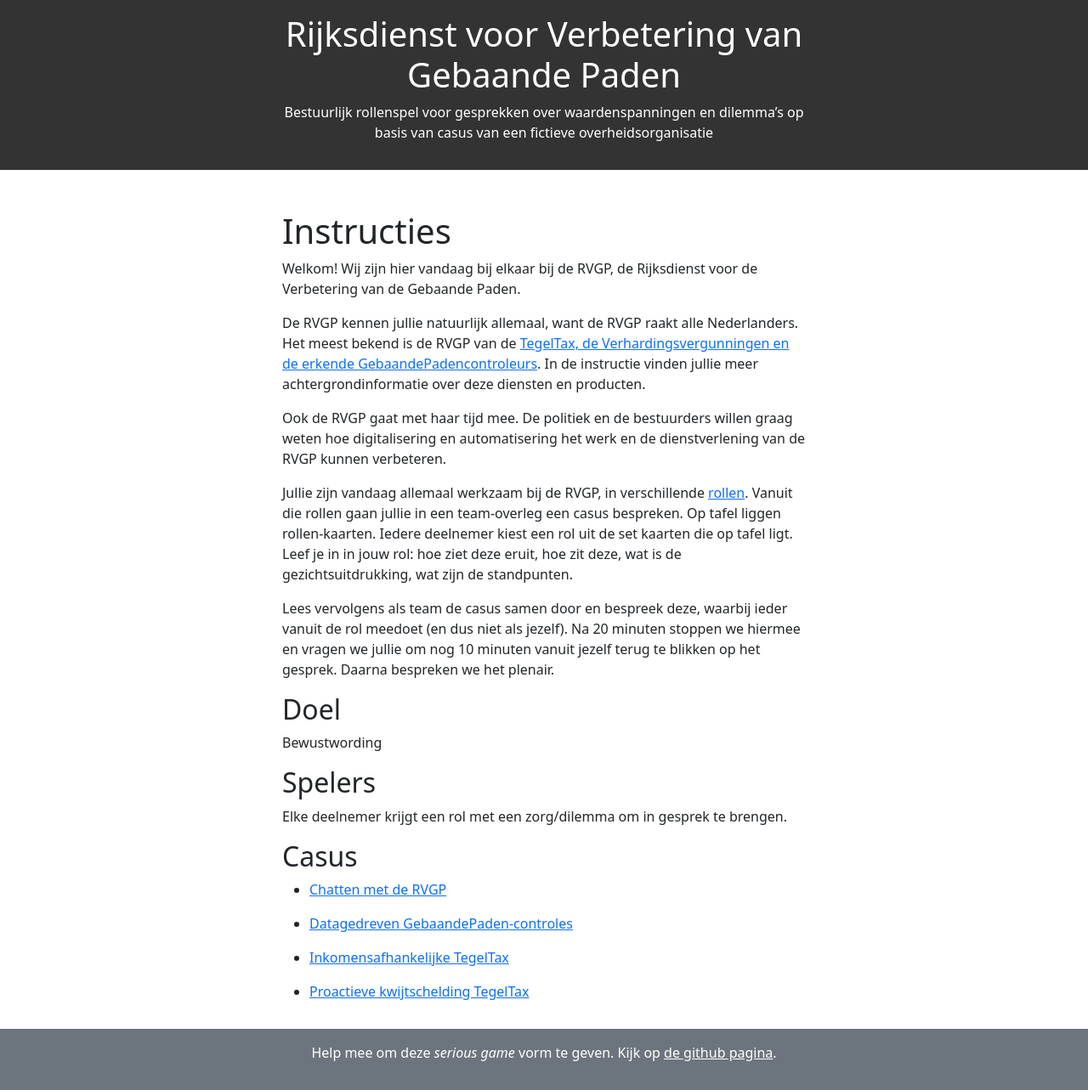
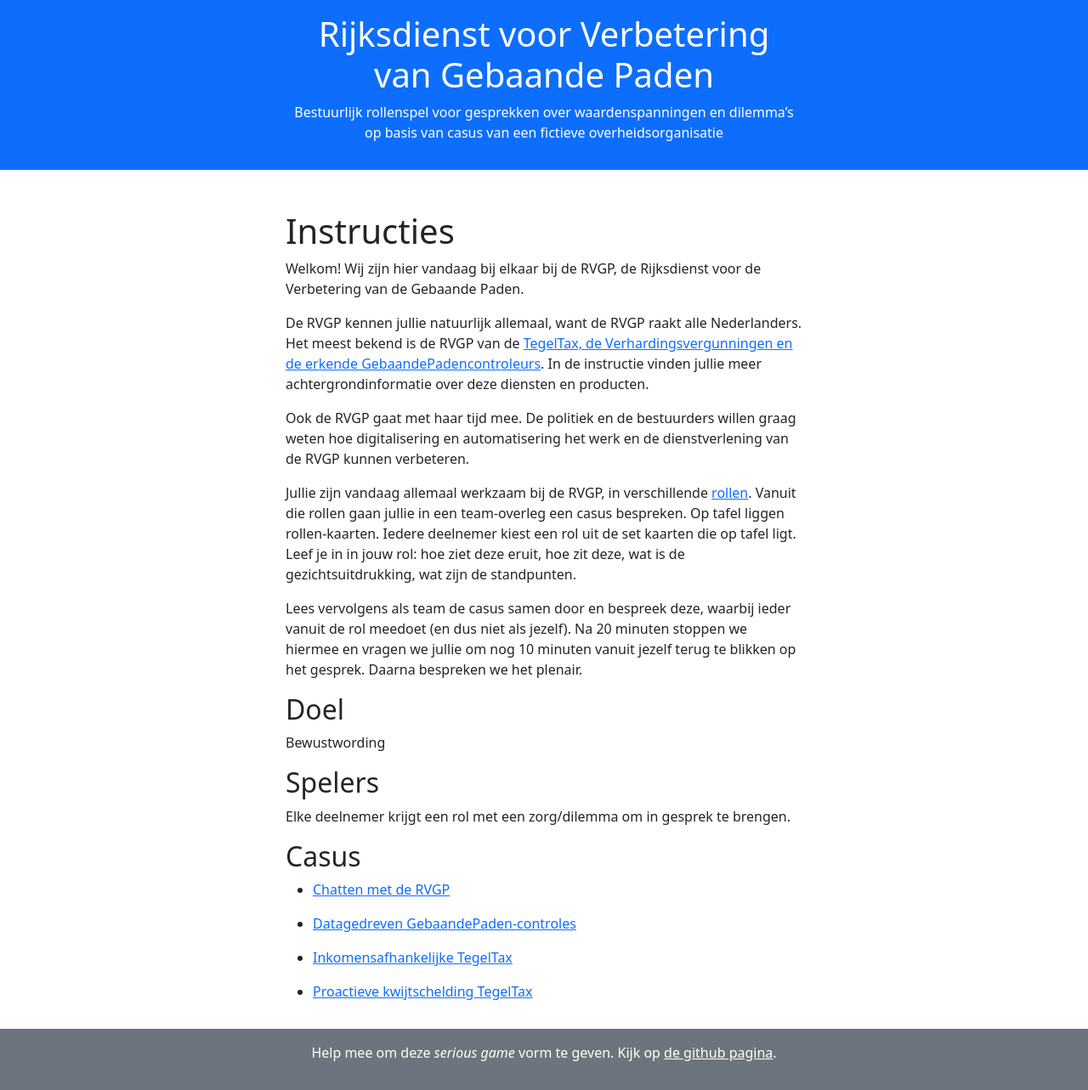
Before and after one commit to codefornl/Rijksdienst-voor-de-Verbetering-van-de-Gebaande-Paden, a Jekyll site: the page built from index.md, in a window 1280 px wide. Shown: the whole page at 85% size. Built offline with Jekyll 4.4.1, drawn with Linux system fonts in a browser that asks for light colours.

Commit message:
spacing en casus badge

```diff
--- a/_includes/footer.html
+++ b/_includes/footer.html
@@ -1,5 +1,5 @@
-<footer class="bg-secondary text-white py-3">
-    <div class="container text-center">
+<footer class="bg-secondary text-white">
+    <div class="container text-center p-3">
         <p>Help mee om deze <i>serious game</i> vorm te geven. Kijk op <a class="text-white" href="https://github.com/codefornl/Rijksdienst-voor-de-Verbetering-van-de-Gebaande-Paden">de github pagina</a>.</p>
     </div>
 </footer>
--- a/_includes/header.html
+++ b/_includes/header.html
@@ -1,5 +1,5 @@
-<header>
-    <div class="container">
+<header class="bg-primary text-white">
+    <div class="container text-center p-3">
         <h1>{{ site.title }}</h1>
         <p>{{ site.description }}</p>
     </div>
--- a/_includes/main.html
+++ b/_includes/main.html
@@ -1,5 +1,5 @@
 <main>
-    <div class="container">
+    <div class="container p-3">
         <h1>{{ page.title }}</h1>
         {{ content }}
     </div>
--- a/_includes/nav.html
+++ b/_includes/nav.html
@@ -1,5 +1,5 @@
 <nav>
-    <div class="container">
+    <div class="container p-3">
         {% if page.url != "/" %}
         <a href="{{ "/" | relative_url }}">Home</a>
         {% endif %}
--- a/_layouts/casus.html
+++ b/_layouts/casus.html
@@ -1,4 +1,6 @@
 ---
 layout: default
 ---
+<p><span class="badge text-bg-primary">Casus</span></p>
+
 {{ content }}
--- a/assets/style.css
+++ b/assets/style.css
@@ -1,3 +1 @@
-header, nav, main, footer { padding: 1em }
 .container { max-width: 40em; }
-header { background: #333; color: white; text-align: center; }
```
